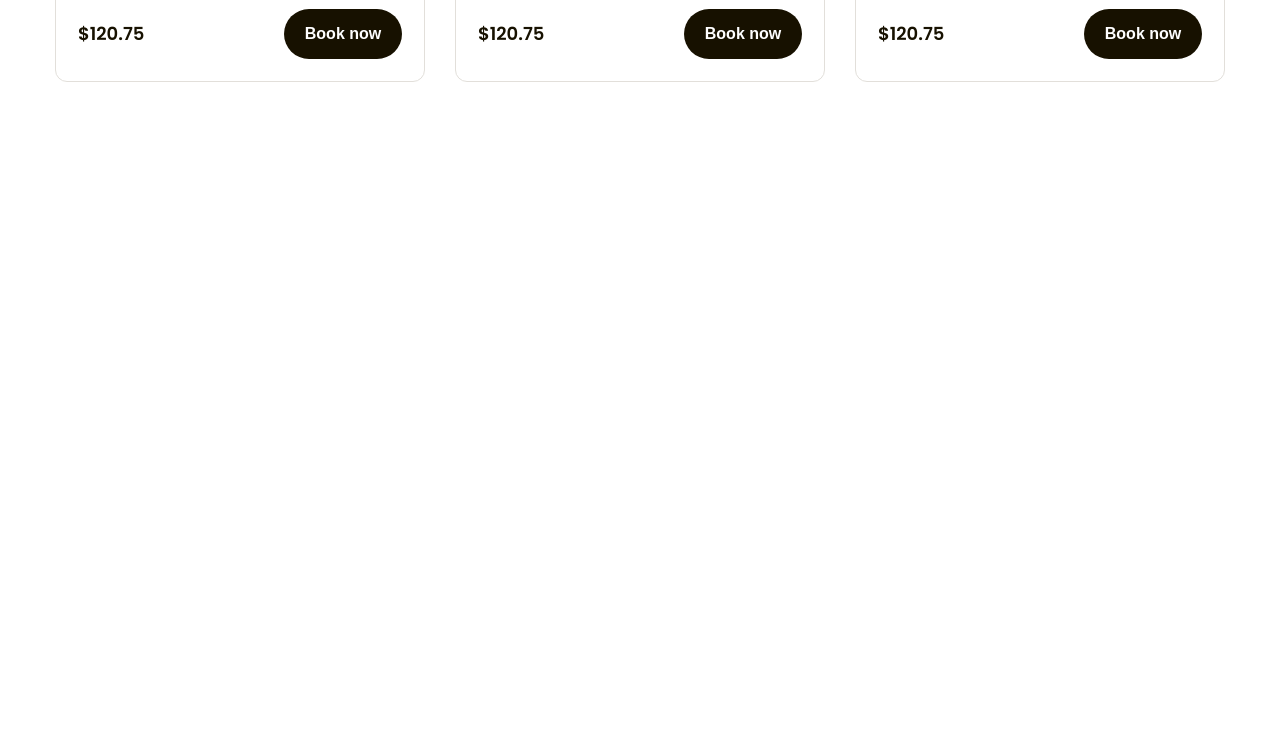
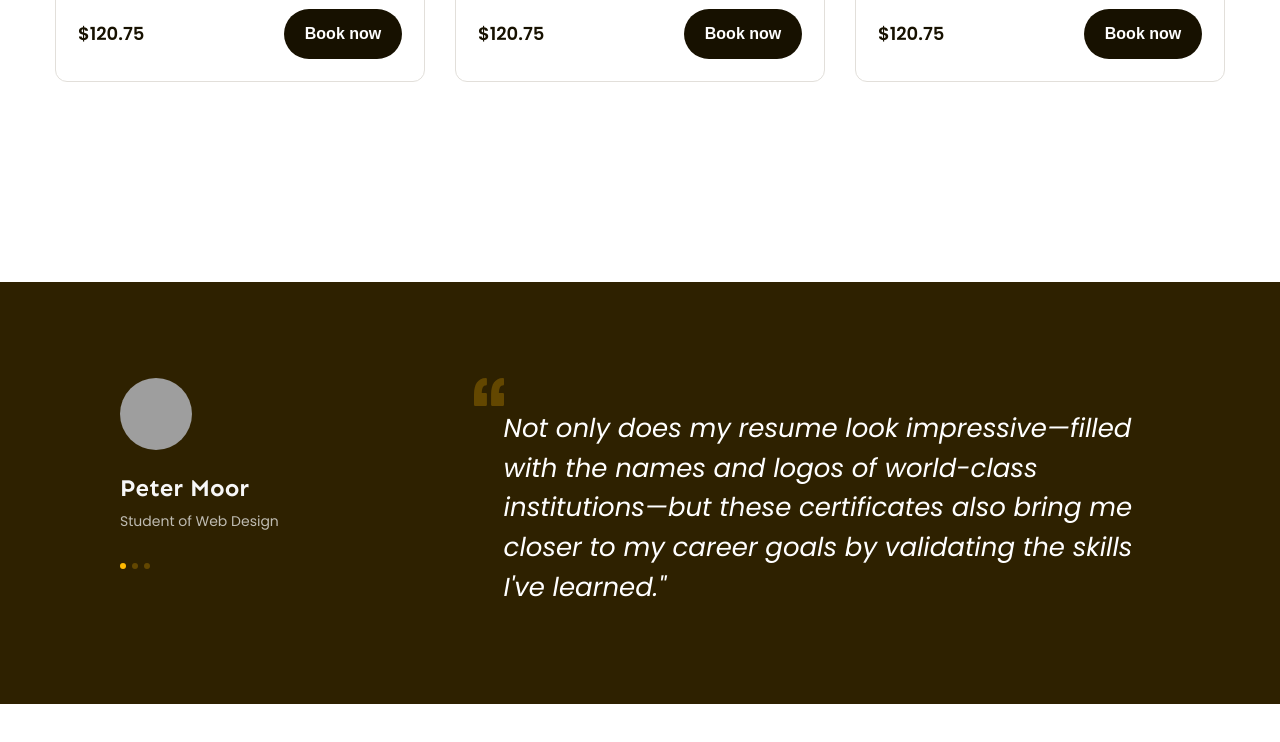
Before and after one commit to hqtnpb/fe_pj_2, a plain HTML site: page index.html in a window 1280 px wide. Shown: the part 1665-2407 px from the top of the page. Drawn offline with Linux system fonts and the light colour scheme; grey boxes are pictures that could not be loaded.

Commit message:
Làm xong phần Feedback

```diff
--- a/assets/css/style.css
+++ b/assets/css/style.css
@@ -62,14 +62,13 @@ a {
     margin-left: auto;
     margin-right: auto;
 }
-.line-clamp{
+.line-clamp {
     display: -webkit-box;
     -webkit-line-clamp: var(--line-clamp, 2);
     -webkit-box-orient: vertical;
     overflow: hidden;
-
 }
-.break-all{
+.break-all {
     word-break: break-all;
 }
 /* Header */
@@ -300,12 +299,12 @@ a {
     border: 1px solid #e2dfda;
     background: #fff;
 }
-.popular .course-item:hover{
+.popular .course-item:hover {
     box-shadow: 0px 18px 36px 0px rgba(0, 0, 0, 0.1);
     border-color: transparent;
 }
 .popular .course-item .thumb {
-    width:calc(100% + 2px);
+    width: calc(100% + 2px);
     object-fit: cover;
     margin: -1px;
     border-radius: 12px 12px 0px 0px;
@@ -357,3 +356,69 @@ a {
     color: #fff;
     background: var(--primary-color);
 }
+/* Feedback */
+.feedback {
+    margin-top: 135px;
+    padding: 96px;
+    background: #2e2100;
+}
+.feedback-list {
+    display: flex;
+    overflow: hidden;
+}
+.feedback-item {
+    display: flex;
+    width: 100%;
+    justify-content: space-between;
+    flex-shrink: 0;
+}
+
+.feedback-item .content {
+    width: 66%;
+}
+.feedback-item .info .avt {
+    width: 72px;
+    height: 72px;
+    border-radius: 50%;
+    object-fit: cover;
+}
+.feedback-item .info .title {
+    margin-top: 18px;
+    color: #f7f7f7;
+    font-family: var(--font-heading);
+    font-size: 2.4rem;
+    font-weight: 700;
+    line-height: 1.41; /* 141.667% */
+}
+
+.feedback-item .info .desc {
+    margin-top: 4px;
+    color: #bfbcb2;
+    font-size: 1.4rem;
+    line-height: 1.85;
+}
+
+.feedback-item .info .dots {
+    margin-top: 28px;
+    display: flex;
+}
+.feedback-item .info .dot {
+    margin-right: 6px;
+    width: 6px;
+    height: 6px;
+    border-radius: 50%;
+    background-color: #634700;
+    cursor: pointer;
+}
+
+.feedback-item blockquote {
+    margin-left: 30px;
+    color: #fff;
+    font-size: 2.6rem;
+    font-style: italic;
+    line-height: 1.53; /* 153.846% */
+}
+.feedback-item .dot.active {
+    background-color: #ffb900;
+    cursor: default;
+}
--- a/index.html
+++ b/index.html
@@ -213,6 +213,70 @@
                 </div>
             </div>
         </div>
+        <!-- Feedback -->
+        <div class="feedback">
+            <div class="main-content">
+                <div class="feedback-list">
+                    <!-- Feedback Item-1 -->
+                    <div class="feedback-item">
+                        <div class="info">
+                            <img src="./assets/img/avatar-1.jpg" alt="Peter Moor" class="avt">
+                            <p class="title">Peter Moor</p>
+                            <p class="desc">Student of Web Design</p>
+                            <div class="dots">
+                                <span class="dot active"></span>
+                                <span class="dot "></span>
+                                <span class="dot"></span>
+                            </div>
+                        </div>
+                        <div class="content">
+                            <img src="./assets/icons/open-quotes.svg" alt="" class="open-quotes">
+                            <blockquote>Not only does my resume look impressive—filled with the names and logos of
+                                world-class institutions—but these certificates also bring me closer to my career goals
+                                by validating the skills I've learned." </blockquote>
+                        </div>
+                    </div>
+                    <!-- Feedback Item-2 -->
+                    <div class="feedback-item">
+                        <div class="info">
+                            <img src="./assets/img/avatar-2.jpg" alt="Peter Moor" class="avt">
+                            <p class="title">Peter Moor</p>
+                            <p class="desc">Student of Web Design</p>
+                            <div class="dots">
+                                <span class="dot"></span>
+                                <span class="dot active"></span>
+                                <span class="dot"></span>
+                            </div>
+                        </div>
+                        <div class="content">
+                            <img src="./assets/icons/open-quotes.svg" alt="" class="open-quotes">
+                            <blockquote>Not only does my resume look impressive—filled with the names and logos of
+                                world-class institutions—but these certificates also bring me closer to my career goals
+                                by validating the skills I've learned." </blockquote>
+                        </div>
+                    </div>
+                    <!-- Feedback Item-3 -->
+                    <div class="feedback-item">
+                        <div class="info">
+                            <img src="./assets/img/avatar-3.jpg" alt="Peter Moor" class="avt">
+                            <p class="title">Peter Moor</p>
+                            <p class="desc">Student of Web Design</p>
+                            <div class="dots">
+                                <span class="dot"></span>
+                                <span class="dot "></span>
+                                <span class="dot active"></span>
+                            </div>
+                        </div>
+                        <div class="content">
+                            <img src="./assets/icons/open-quotes.svg" alt="" class="open-quotes">
+                            <blockquote>Not only does my resume look impressive—filled with the names and logos of
+                                world-class institutions—but these certificates also bring me closer to my career goals
+                                by validating the skills I've learned." </blockquote>
+                        </div>
+                    </div>
+                </div>
+            </div>
+        </div>
     </main>
 </body>
 
```
Also changed, not shown: assets/icons/open-quotes.svg (added), assets/img/avatar-3.jpg (added), 2 other files.
